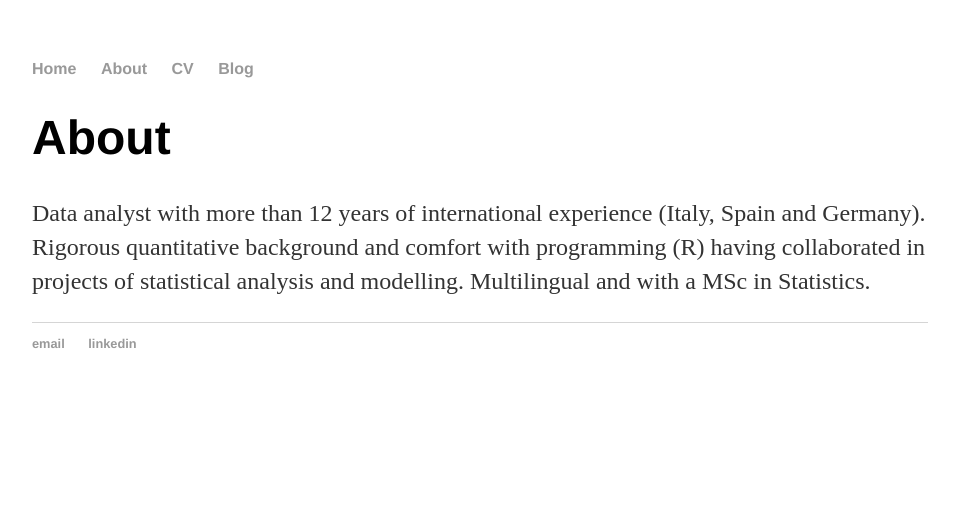
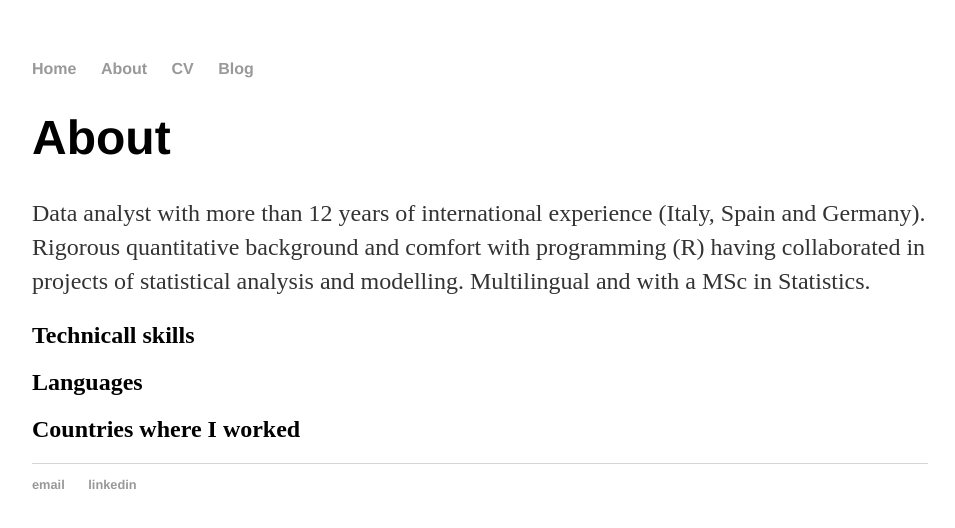
Before and after one commit to ltnoce/ltnoce.github.io, a Jekyll site: the page built from about/index.html, in a window 1280 px wide. Shown: the top 528 px of the page, without its empty margins (160-1115 px from the left). Built offline with Jekyll 4.4.1, drawn with Linux system fonts in a browser that asks for light colours.

Commit message:
Update index.html

```diff
--- a/about/index.html
+++ b/about/index.html
@@ -6,6 +6,8 @@ title: About Lucas Noce
 		<div class="about">
 			<h1>About</h1>
 			<p>Data analyst with more than 12 years of international experience (Italy, Spain and Germany). Rigorous quantitative background and comfort with programming (R) having collaborated in projects of statistical analysis and modelling. Multilingual and with a MSc in Statistics.</p>
-
+			<h2>Technicall skills</h2>
+			<h2>Languages</h2>
+			<h2>Countries where I worked</h2>
 
 		</div>
```
